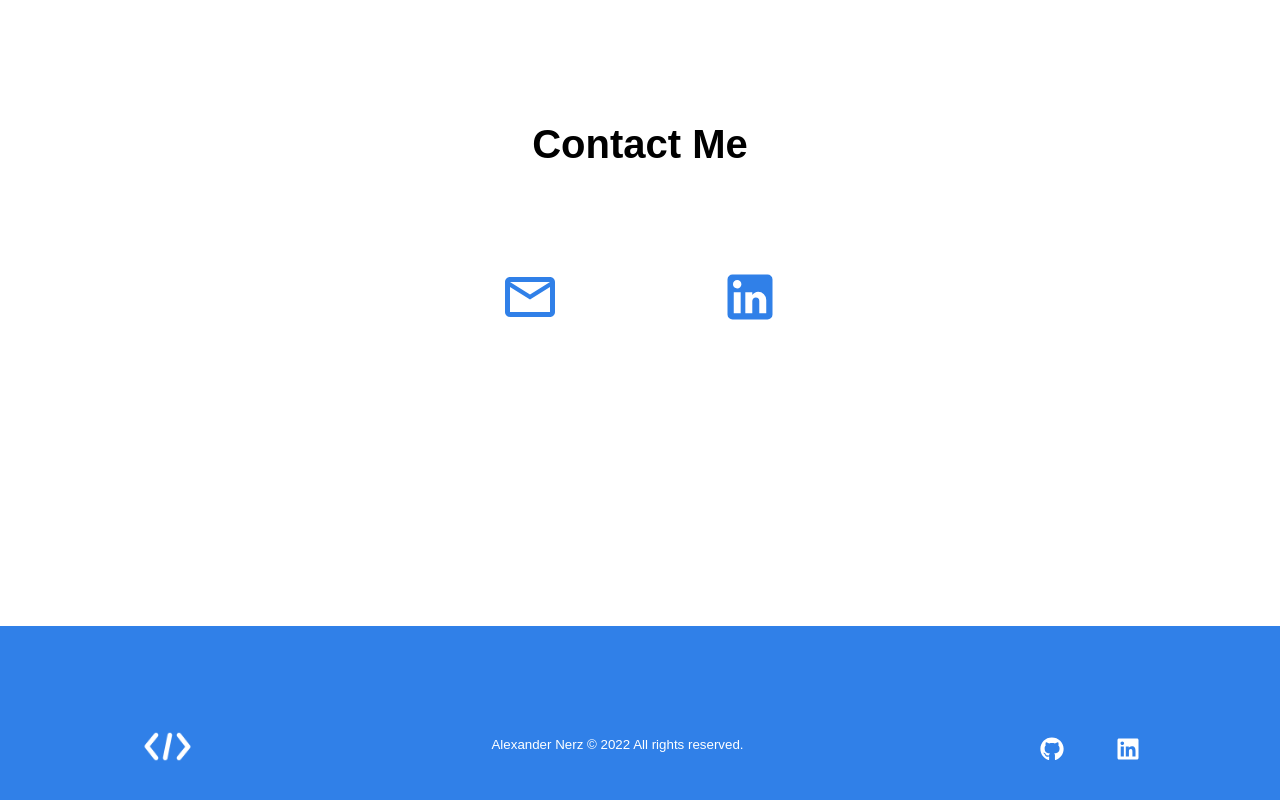
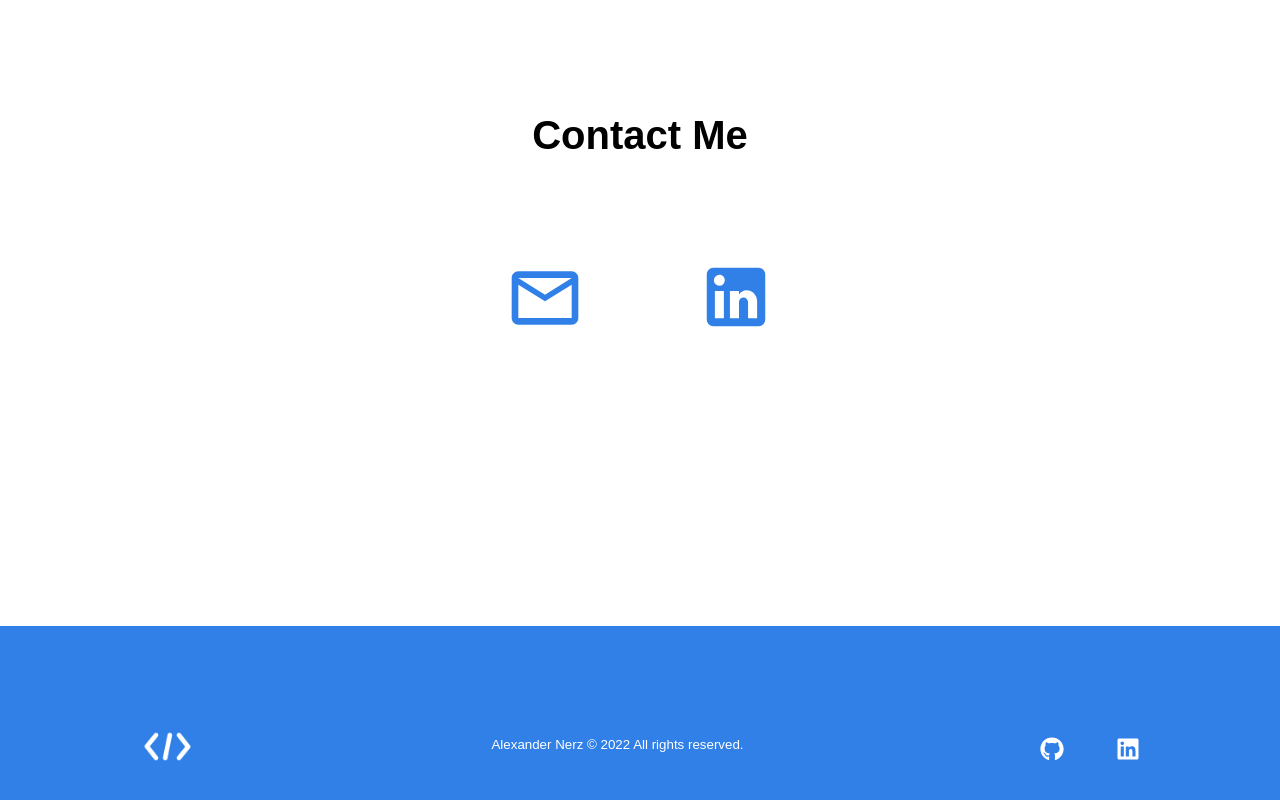
Before and after one commit to Alex-WD-22/alexandernerz, a React (Create React App) app: page / in a window 1280 px wide. Shown: the part 2538-3338 px from the top of the page. Built offline with nearby package versions, Linux system fonts and the light colour scheme; a web font is replaced by a local one.

Commit message:
icon size+

```diff
--- a/src/components/Contact/index.js
+++ b/src/components/Contact/index.js
@@ -17,13 +17,13 @@ const Contact = () => {
     <ContactContainer id='contact'>
       <ContactContent>
         <ContactH1>Contact Me</ContactH1>
-        <Stack direction="row" spacing={10}>
+        <Stack direction="row" spacing={7}>
           <MailOutlineIcon
-            style={{ ...hoveredStyle, ...iconColor }} sx={{ fontSize: 60 }}
+            style={{ ...hoveredStyle, ...iconColor }} sx={{ fontSize: 80 }}
             to='e.prevent.Default()'
             onClick={() => window.location = 'mailto:alexander.nerz@web.de'}> </MailOutlineIcon> <br />
           <ContactP></ContactP>
-          <a href='https://www.linkedin.com/in/alexander-nerz'><LinkedInIcon style={{ color: "#3080e8" }} sx={{ fontSize: 60 }} /></a>
+          <a href='https://www.linkedin.com/in/alexander-nerz'><LinkedInIcon style={{ color: "#3080e8" }} sx={{ fontSize: 78 }} /></a>
         </Stack>
       </ContactContent>
     </ContactContainer>
```
